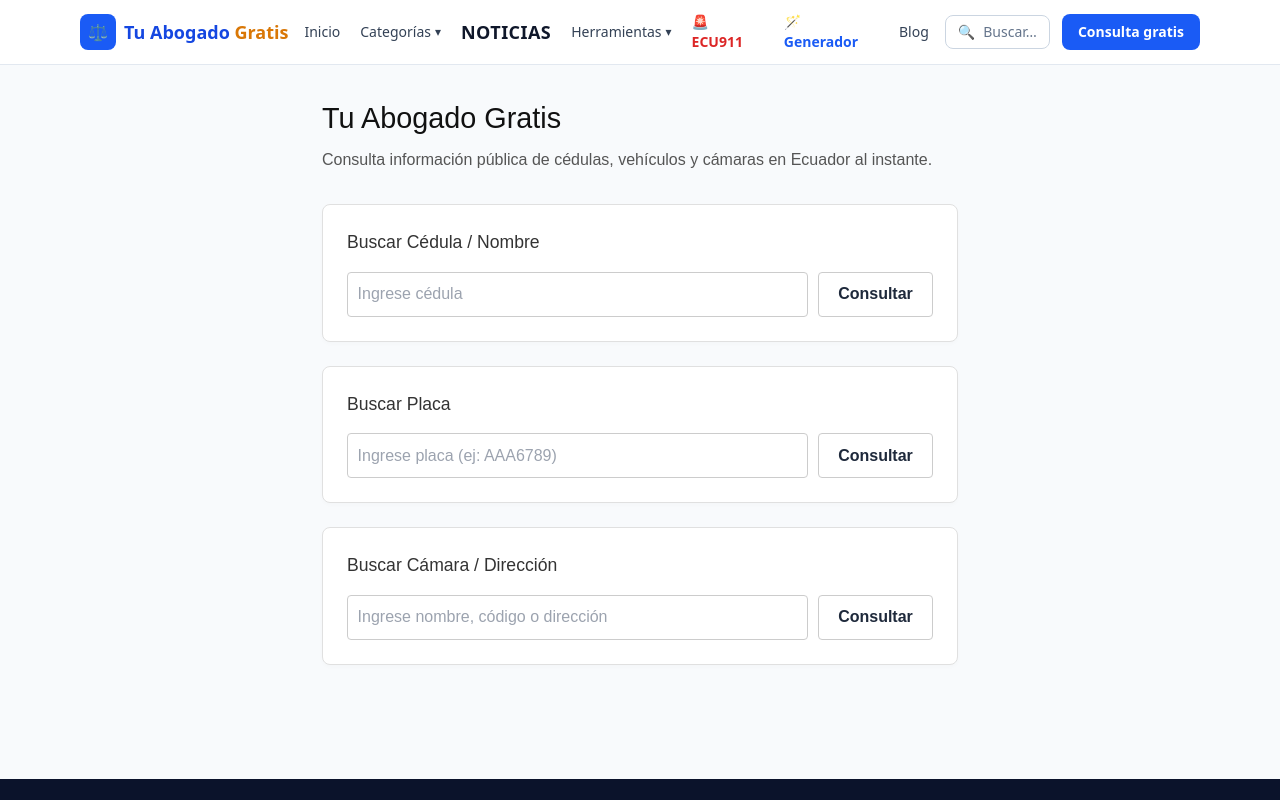
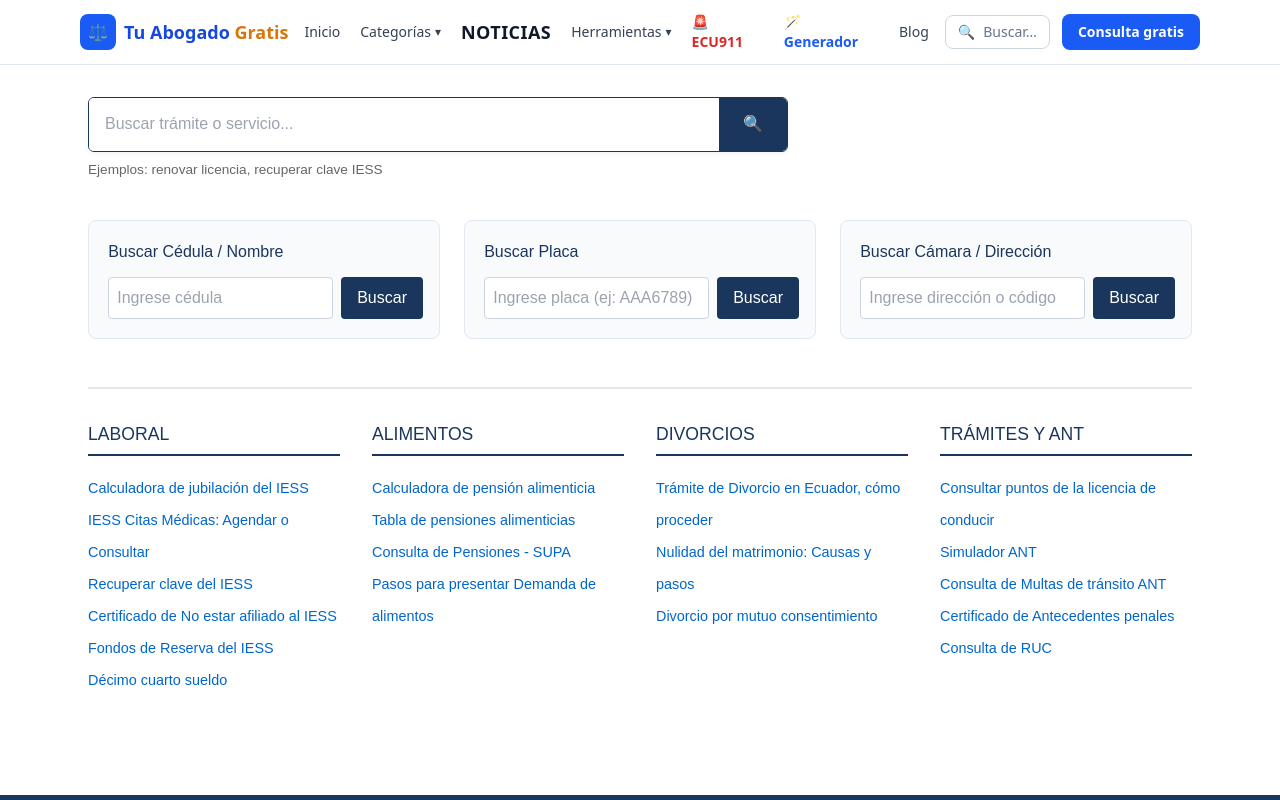
Before and after one commit to rootsrex/TUABOGADOGRATIS, a Next.js app: page / in a window 1280 px wide. Shown: the top 800 px of the page. Built offline with nearby package versions, Linux system fonts and the light colour scheme.

Commit message:
Actualizando home con diseño de portal y buscadores

```diff
--- a/app/page.tsx
+++ b/app/page.tsx
@@ -45,88 +45,152 @@
   };
 
   return (
-    <div style={{ minHeight: '100vh', display: 'flex', flexDirection: 'column', justifyContent: 'space-between', fontFamily: 'Arial, sans-serif' }}>
+    <div style={{ minHeight: '100vh', display: 'flex', flexDirection: 'column', justifyContent: 'space-between', fontFamily: 'Arial, sans-serif', background: '#fff', color: '#111' }}>
 
       {/* Contenido Principal */}
-      <main style={{ padding: '2rem', maxWidth: '700px', margin: '0 auto', width: '100%' }}>
-        <div style={{ marginBottom: '2rem' }}>
-          <h1 style={{ fontSize: '1.8rem', color: '#111', marginBottom: '0.5rem' }}>Tu Abogado Gratis</h1>
-          <p style={{ color: '#555', fontSize: '1rem' }}>Consulta información pública de cédulas, vehículos y cámaras en Ecuador al instante.</p>
+      <main style={{ padding: '2rem 3rem', maxWidth: '1200px', margin: '0 auto', width: '100%' }}>
+
+        {/* Barra de búsqueda superior tipo portal */}
+        <div style={{ marginBottom: '2.5rem', maxWidth: '700px' }}>
+          <div style={{ display: 'flex', border: '1px solid #1a365d', borderRadius: '6px', overflow: 'hidden', boxShadow: '0 2px 5px rgba(0,0,0,0.05)' }}>
+            <input
+              type="text"
+              placeholder="Buscar trámite o servicio..."
+              style={{ padding: '0.9rem 1rem', flex: 1, border: 'none', outline: 'none', fontSize: '1rem' }}
+            />
+            <button style={{ padding: '0 1.5rem', background: '#1a365d', border: 'none', color: '#fff', cursor: 'pointer' }}>
+              🔍
+            </button>
+          </div>
+          <p style={{ fontSize: '0.85rem', color: '#666', marginTop: '0.5rem' }}>Ejemplos: renovar licencia, recuperar clave IESS</p>
         </div>
 
-        {/* Sección Cédula */}
-        <div style={{ marginBottom: '1.5rem', padding: '1.5rem', border: '1px solid #e0e0e0', borderRadius: '8px', background: '#fff', boxShadow: '0 2px 4px rgba(0,0,0,0.02)' }}>
-          <h3 style={{ margin: '0 0 1rem 0', fontSize: '1.1rem', color: '#333' }}>Buscar Cédula / Nombre</h3>
-          <div style={{ display: 'flex', gap: '10px' }}>
+        {/* Sección de Herramientas Activas (Cédula, Placa, Cámaras) */}
+        <div style={{ display: 'grid', gridTemplateColumns: 'repeat(auto-fit, minmax(320px, 1fr))', gap: '1.5rem', marginBottom: '3rem' }}>
+
+          {/* Cédula */}
+          <div style={{ padding: '1.2rem', border: '1px solid #e2e8f0', borderRadius: '8px', background: '#f8fafc' }}>
+            <h4 style={{ margin: '0 0 0.8rem 0', color: '#1a365d' }}>Buscar Cédula / Nombre</h4>
+            <div style={{ display: 'flex', gap: '8px' }}>
               <input
                 type="text"
                 value={cedulaInput}
                 onChange={(e) => setCedulaInput(e.target.value)}
                 placeholder="Ingrese cédula"
-              style={{ padding: '0.6rem', flex: 1, border: '1px solid #ccc', borderRadius: '4px' }}
+                style={{ padding: '0.5rem', flex: 1, border: '1px solid #cbd5e1', borderRadius: '4px' }}
               />
-            <button onClick={consultarCedula} style={{ padding: '0.6rem 1.2rem', background: '#fff', border: '1px solid #ccc', borderRadius: '4px', cursor: 'pointer', fontWeight: 'bold' }}>Consultar</button>
+              <button onClick={consultarCedula} style={{ padding: '0.5rem 1rem', background: '#1a365d', color: '#fff', border: 'none', borderRadius: '4px', cursor: 'pointer' }}>Buscar</button>
             </div>
-
             {resultadoCedula && (
-            <div style={{ marginTop: '1rem', background: '#f8f9fa', padding: '1rem', borderRadius: '4px', borderLeft: '4px solid #28a745' }}>
-              <p style={{ margin: '0 0 0.5rem 0' }}><strong>Nombre:</strong> {resultadoCedula.resultados?.[0]?.nombre || resultadoCedula.resultados?.nombre || "No encontrado"}</p>
-              <p style={{ margin: '0' }}><strong>Cédula:</strong> {resultadoCedula.resultados?.[0]?.cedula || resultadoCedula.resultados?.cedula || cedulaInput}</p>
+              <div style={{ marginTop: '0.8rem', background: '#fff', padding: '0.8rem', borderRadius: '4px', borderLeft: '3px solid #28a745', fontSize: '0.9rem' }}>
+                <p style={{ margin: '0 0 0.3rem 0' }}><strong>Nombre:</strong> {resultadoCedula.resultados?.[0]?.nombre || "No encontrado"}</p>
+                <p style={{ margin: '0' }}><strong>Cédula:</strong> {resultadoCedula.resultados?.[0]?.cedula || cedulaInput}</p>
               </div>
             )}
           </div>
 
-        {/* Sección Placa */}
-        <div style={{ marginBottom: '1.5rem', padding: '1.5rem', border: '1px solid #e0e0e0', borderRadius: '8px', background: '#fff', boxShadow: '0 2px 4px rgba(0,0,0,0.02)' }}>
-          <h3 style={{ margin: '0 0 1rem 0', fontSize: '1.1rem', color: '#333' }}>Buscar Placa</h3>
-          <div style={{ display: 'flex', gap: '10px' }}>
+          {/* Placa */}
+          <div style={{ padding: '1.2rem', border: '1px solid #e2e8f0', borderRadius: '8px', background: '#f8fafc' }}>
+            <h4 style={{ margin: '0 0 0.8rem 0', color: '#1a365d' }}>Buscar Placa</h4>
+            <div style={{ display: 'flex', gap: '8px' }}>
               <input
                 type="text"
                 value={placaInput}
                 onChange={(e) => setPlacaInput(e.target.value)}
                 placeholder="Ingrese placa (ej: AAA6789)"
-              style={{ padding: '0.6rem', flex: 1, border: '1px solid #ccc', borderRadius: '4px' }}
+                style={{ padding: '0.5rem', flex: 1, border: '1px solid #cbd5e1', borderRadius: '4px' }}
               />
-            <button onClick={consultarPlaca} style={{ padding: '0.6rem 1.2rem', background: '#fff', border: '1px solid #ccc', borderRadius: '4px', cursor: 'pointer', fontWeight: 'bold' }}>Consultar</button>
+              <button onClick={consultarPlaca} style={{ padding: '0.5rem 1rem', background: '#1a365d', color: '#fff', border: 'none', borderRadius: '4px', cursor: 'pointer' }}>Buscar</button>
             </div>
-
             {resultadoPlaca && (
-            <div style={{ marginTop: '1rem', background: '#f8f9fa', padding: '1rem', borderRadius: '4px', borderLeft: '4px solid #ffc107' }}>
-              <p style={{ margin: '0 0 0.5rem 0' }}><strong>Propietario / Estado:</strong> {resultadoPlaca.resultados?.[0]?.nombre || resultadoPlaca.resultados?.nombre || "No encontrado"}</p>
-              <p style={{ margin: '0' }}><strong>Placa:</strong> {resultadoPlaca.resultados?.[0]?.value || resultadoPlaca.resultados?.value || placaInput}</p>
+              <div style={{ marginTop: '0.8rem', background: '#fff', padding: '0.8rem', borderRadius: '4px', borderLeft: '3px solid #ffc107', fontSize: '0.9rem' }}>
+                <p style={{ margin: '0 0 0.3rem 0' }}><strong>Propietario:</strong> {resultadoPlaca.resultados?.[0]?.nombre || "No encontrado"}</p>
+                <p style={{ margin: '0' }}><strong>Placa:</strong> {resultadoPlaca.resultados?.[0]?.value || placaInput}</p>
               </div>
             )}
           </div>
 
-        {/* Sección Cámaras y Direcciones */}
-        <div style={{ marginBottom: '1.5rem', padding: '1.5rem', border: '1px solid #e0e0e0', borderRadius: '8px', background: '#fff', boxShadow: '0 2px 4px rgba(0,0,0,0.02)' }}>
-          <h3 style={{ margin: '0 0 1rem 0', fontSize: '1.1rem', color: '#333' }}>Buscar Cámara / Dirección</h3>
-          <div style={{ display: 'flex', gap: '10px' }}>
+          {/* Cámara */}
+          <div style={{ padding: '1.2rem', border: '1px solid #e2e8f0', borderRadius: '8px', background: '#f8fafc' }}>
+            <h4 style={{ margin: '0 0 0.8rem 0', color: '#1a365d' }}>Buscar Cámara / Dirección</h4>
+            <div style={{ display: 'flex', gap: '8px' }}>
               <input
                 type="text"
                 value={camaraInput}
                 onChange={(e) => setCamaraInput(e.target.value)}
-              placeholder="Ingrese nombre, código o dirección"
-              style={{ padding: '0.6rem', flex: 1, border: '1px solid #ccc', borderRadius: '4px' }}
+                placeholder="Ingrese dirección o código"
+                style={{ padding: '0.5rem', flex: 1, border: '1px solid #cbd5e1', borderRadius: '4px' }}
               />
-            <button onClick={consultarCamara} style={{ padding: '0.6rem 1.2rem', background: '#fff', border: '1px solid #ccc', borderRadius: '4px', cursor: 'pointer', fontWeight: 'bold' }}>Consultar</button>
+              <button onClick={consultarCamara} style={{ padding: '0.5rem 1rem', background: '#1a365d', color: '#fff', border: 'none', borderRadius: '4px', cursor: 'pointer' }}>Buscar</button>
             </div>
-
             {resultadoCamara && resultadoCamara.resultados && (
-            <div style={{ marginTop: '1rem' }}>
+              <div style={{ marginTop: '0.8rem', maxHeight: '150px', overflowY: 'auto' }}>
                 {resultadoCamara.resultados.map((camara: any, index: number) => (
-                <div key={index} style={{ background: '#f8f9fa', padding: '1rem', marginBottom: '0.5rem', borderRadius: '4px', borderLeft: '4px solid #007bff' }}>
-                  <p style={{ margin: '0 0 0.5rem 0', fontSize: '0.9rem', color: '#666' }}><strong>Opción {index + 1}:</strong> {camara.nombre}</p>
-                  <p style={{ margin: '0', fontSize: '0.95rem', color: '#222' }}><strong>Dirección:</strong> {camara.direccion}</p>
+                  <div key={index} style={{ background: '#fff', padding: '0.6rem', marginBottom: '0.4rem', borderRadius: '4px', borderLeft: '3px solid #007bff', fontSize: '0.85rem' }}>
+                    <p style={{ margin: '0 0 0.2rem 0', color: '#444' }}>{camara.direccion}</p>
                   </div>
                 ))}
               </div>
             )}
           </div>
+
+        </div>
+
+        {/* Columnas de Categorías estilo EcuadorLegalOnline */}
+        <div style={{ display: 'grid', gridTemplateColumns: 'repeat(auto-fit, minmax(240px, 1fr))', gap: '2rem', borderTop: '2px solid #e2e8f0', paddingTop: '2rem' }}>
+
+          {/* Columna Laboral */}
+          <div>
+            <h3 style={{ color: '#1a365d', fontSize: '1.1rem', borderBottom: '2px solid #1a365d', paddingBottom: '0.4rem', marginBottom: '1rem' }}>LABORAL</h3>
+            <ul style={{ listStyle: 'none', padding: 0, margin: 0, lineHeight: '2rem', fontSize: '0.9rem', color: '#0066cc' }}>
+              <li><a href="#" style={{ textDecoration: 'none', color: '#0066cc' }}>Calculadora de jubilación del IESS</a></li>
+              <li><a href="#" style={{ textDecoration: 'none', color: '#0066cc' }}>IESS Citas Médicas: Agendar o Consultar</a></li>
+              <li><a href="#" style={{ textDecoration: 'none', color: '#0066cc' }}>Recuperar clave del IESS</a></li>
+              <li><a href="#" style={{ textDecoration: 'none', color: '#0066cc' }}>Certificado de No estar afiliado al IESS</a></li>
+              <li><a href="#" style={{ textDecoration: 'none', color: '#0066cc' }}>Fondos de Reserva del IESS</a></li>
+              <li><a href="#" style={{ textDecoration: 'none', color: '#0066cc' }}>Décimo cuarto sueldo</a></li>
+            </ul>
+          </div>
+
+          {/* Columna Alimentos */}
+          <div>
+            <h3 style={{ color: '#1a365d', fontSize: '1.1rem', borderBottom: '2px solid #1a365d', paddingBottom: '0.4rem', marginBottom: '1rem' }}>ALIMENTOS</h3>
+            <ul style={{ listStyle: 'none', padding: 0, margin: 0, lineHeight: '2rem', fontSize: '0.9rem', color: '#0066cc' }}>
+              <li><a href="#" style={{ textDecoration: 'none', color: '#0066cc' }}>Calculadora de pensión alimenticia</a></li>
+              <li><a href="#" style={{ textDecoration: 'none', color: '#0066cc' }}>Tabla de pensiones alimenticias</a></li>
+              <li><a href="#" style={{ textDecoration: 'none', color: '#0066cc' }}>Consulta de Pensiones - SUPA</a></li>
+              <li><a href="#" style={{ textDecoration: 'none', color: '#0066cc' }}>Pasos para presentar Demanda de alimentos</a></li>
+            </ul>
+          </div>
+
+          {/* Columna Divorcios */}
+          <div>
+            <h3 style={{ color: '#1a365d', fontSize: '1.1rem', borderBottom: '2px solid #1a365d', paddingBottom: '0.4rem', marginBottom: '1rem' }}>DIVORCIOS</h3>
+            <ul style={{ listStyle: 'none', padding: 0, margin: 0, lineHeight: '2rem', fontSize: '0.9rem', color: '#0066cc' }}>
+              <li><a href="#" style={{ textDecoration: 'none', color: '#0066cc' }}>Trámite de Divorcio en Ecuador, cómo proceder</a></li>
+              <li><a href="#" style={{ textDecoration: 'none', color: '#0066cc' }}>Nulidad del matrimonio: Causas y pasos</a></li>
+              <li><a href="#" style={{ textDecoration: 'none', color: '#0066cc' }}>Divorcio por mutuo consentimiento</a></li>
+            </ul>
+          </div>
+
+          {/* Columna Trámites y Tránsito */}
+          <div>
+            <h3 style={{ color: '#1a365d', fontSize: '1.1rem', borderBottom: '2px solid #1a365d', paddingBottom: '0.4rem', marginBottom: '1rem' }}>TRÁMITES Y ANT</h3>
+            <ul style={{ listStyle: 'none', padding: 0, margin: 0, lineHeight: '2rem', fontSize: '0.9rem', color: '#0066cc' }}>
+              <li><a href="#" style={{ textDecoration: 'none', color: '#0066cc' }}>Consultar puntos de la licencia de conducir</a></li>
+              <li><a href="#" style={{ textDecoration: 'none', color: '#0066cc' }}>Simulador ANT</a></li>
+              <li><a href="#" style={{ textDecoration: 'none', color: '#0066cc' }}>Consulta de Multas de tránsito ANT</a></li>
+              <li><a href="#" style={{ textDecoration: 'none', color: '#0066cc' }}>Certificado de Antecedentes penales</a></li>
+              <li><a href="#" style={{ textDecoration: 'none', color: '#0066cc' }}>Consulta de RUC</a></li>
+            </ul>
+          </div>
+
+        </div>
+
       </main>
 
-      {/* Pie de página estético */}
-      <footer style={{ background: '#0b132b', color: '#fff', padding: '2rem', textAlign: 'center', fontSize: '0.9rem', marginTop: '2rem' }}>
+      {/* Pie de página */}
+      <footer style={{ background: '#1a365d', color: '#fff', padding: '1.5rem', textAlign: 'center', fontSize: '0.9rem', marginTop: '3rem' }}>
         <p style={{ margin: '0' }}>Tu Abogado Gratis — Información legal y trámites del Ecuador explicados de forma clara.</p>
       </footer>
     </div>
```
Lines whose indentation alone changed are shown as unchanged.
